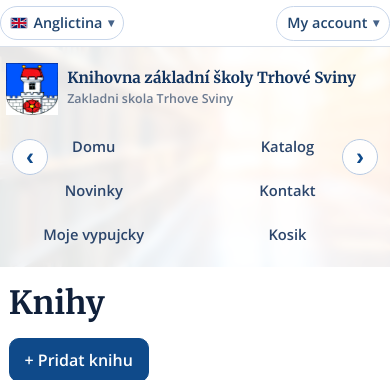
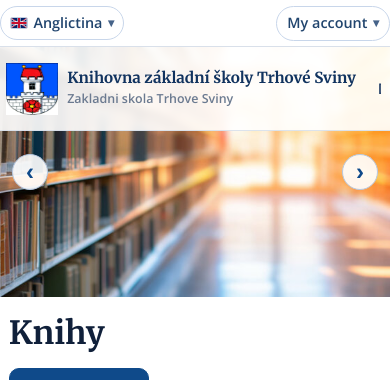
Before and after one commit to hanzl9592/TrhoveSvinyWeb, a Flask app: page /admin/books in a window 390 px wide. Shown: the top 380 px of the page. Run offline with Flask 3, Linux system fonts and the light colour scheme; a user stored in the database is signed in; data that the repository does not hold is empty; some libraries are stand-ins or nearby versions.

Commit message:
Change the visualization for the main screen image. Shoul be widther for the mobile application - problem that in the mobile was option in 2 rows and the image was hide behind

```diff
--- a/library/static/css/style.css
+++ b/library/static/css/style.css
@@ -930,16 +930,21 @@ button[disabled],
   }
 
   .mainnav-inner {
-    flex-wrap: wrap;
-    align-items: flex-start;
-    row-gap: 0.35rem;
-    padding-block: 0.35rem;
+    flex-wrap: nowrap;
+    align-items: center;
+    row-gap: 0;
+    padding-block: 0.45rem;
   }
 
   .mainnav .nav-links {
-    order: 3;
-    width: 100%;
-    justify-content: center;
+    order: 1;
+    width: auto;
+    justify-content: flex-start;
+    flex-wrap: nowrap;
+    overflow-x: auto;
+    overflow-y: hidden;
+    scrollbar-width: thin;
+    -webkit-overflow-scrolling: touch;
   }
 
   .mainnav .nav-tools {
@@ -982,16 +987,11 @@ button[disabled],
     transform: none;
   }
 
-  .mainnav .nav-links {
-    display: grid;
-    grid-template-columns: repeat(2, minmax(0, 1fr));
-    width: 100%;
-    gap: 0.4rem;
-  }
-
   .mainnav .nav-links > a {
-    width: 100%;
+    width: auto;
+    flex: 0 0 auto;
     justify-content: center;
+    white-space: nowrap;
   }
 
   .mainnav .nav-tools {
@@ -1065,6 +1065,10 @@ button[disabled],
     padding-block: 0.45rem;
   }
 
+  .mainnav .nav-links {
+    gap: 0.35rem;
+  }
+
   .mainnav .nav-brand {
     margin-left: 0.35rem;
     margin-right: 0.35rem;
@@ -1097,8 +1101,8 @@ button[disabled],
   }
 
   .promo-main {
-    height: 48vw;
-    min-height: 220px;
+    height: clamp(250px, 62vw, 420px);
+    min-height: 250px;
   }
 
   .promo-nav {
```
